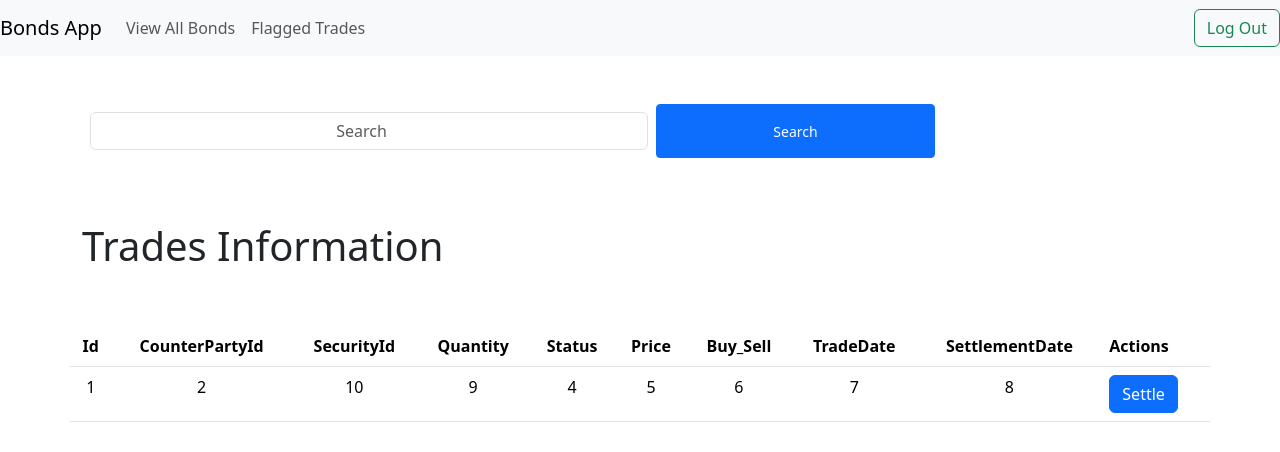
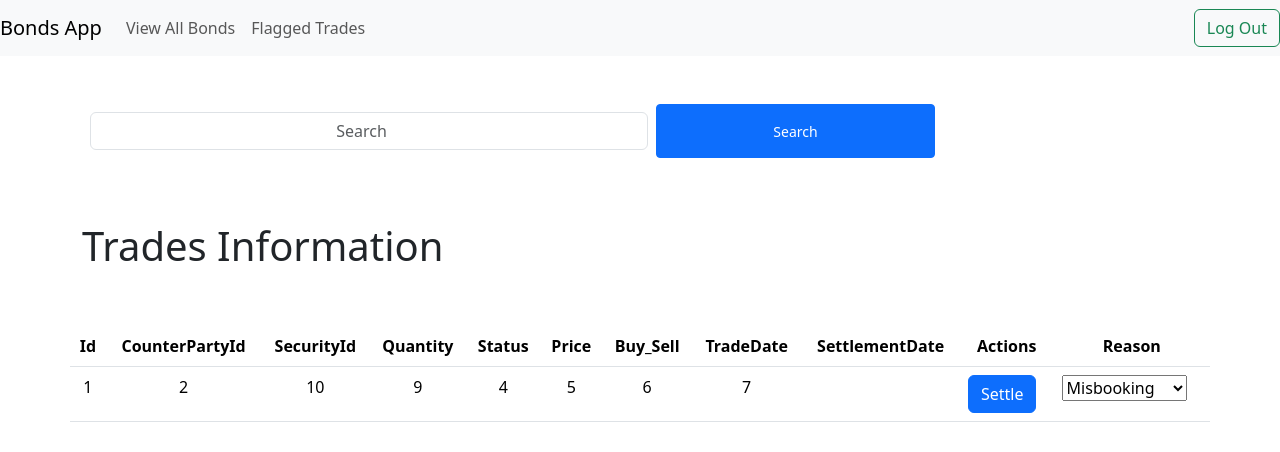
Before and after one commit to Rishab310/Group26-CC, a React (Create React App) app in the folder bonds-frontend/: page /managerDashboard in a window 1280 px wide. Both pictures are taken after a click on the button "Button 1". Shown: the top 452 px of the page. Built offline with nearby package versions, Linux system fonts and the light colour scheme.

Commit message:
Added trades info
Added trades info

```diff
--- a/bonds-frontend/src/components/AdminDashboard/AdminDashboard.jsx
+++ b/bonds-frontend/src/components/AdminDashboard/AdminDashboard.jsx
@@ -35,6 +35,9 @@ export const AdminDashboard = () => {
 
 
   const [view, setView] = useState(false);
+  const role={
+    isAdmin:true
+  }
 
   return (
     <div>
@@ -61,7 +64,7 @@ export const AdminDashboard = () => {
         </div>
       </div>}
 
-      {view && <Tables />}
+      {view && <Tables role={role} />}
 
       <div className="container"></div>
     </div>
--- a/bonds-frontend/src/components/ManagerDashboard/ManagerDashboard.jsx
+++ b/bonds-frontend/src/components/ManagerDashboard/ManagerDashboard.jsx
@@ -63,7 +63,9 @@ export const ManagerDashboard = () => {
   ];
 
   const [view, setView] = useState(false);
-
+  const role={
+    isAdmin:false
+  }
   return (
     <div>
       <Navbar/>
@@ -89,7 +91,7 @@ export const ManagerDashboard = () => {
         </div>
       </div>}
 
-      {view && <Tables />}
+      {view && <Tables role={role}/>}
 
       <div className="container"></div>
     </div>
--- a/bonds-frontend/src/components/tables/TableRow.jsx
+++ b/bonds-frontend/src/components/tables/TableRow.jsx
@@ -1,7 +1,6 @@
 import React from 'react'
 
 function TableRow(props) {
-
 
   return (
 
@@ -16,8 +15,14 @@ function TableRow(props) {
     <td scope="col"style={{textAlign:'center'}}>{props.trade.buy_sell}</td>
     <td scope="col"style={{textAlign:'center'}}>{props.trade.tradeDate}</td>
     <td scope="col"style={{textAlign:'center'}}>{props.trade.settlementDate}</td>
-    <td><button class="btn btn-primary">Settle</button></td>
-
+    <td><button class="btn btn-primary" disabled={props.role.isAdmin || props.trade.settlementDate!=null}>Settle</button></td>
+    <td>
+      <select name="reason" id="" disabled={props.role.isAdmin || props.trade.settlementDate!=null}>
+        <option value="Misbooking">Misbooking</option>
+        <option value="Systemfailure">Systemfailure</option>
+        <option value="Tradefail">Tradefail</option>
+      </select>
+    </td>
 
   </tr>
 
--- a/bonds-frontend/src/components/tables/Tables.jsx
+++ b/bonds-frontend/src/components/tables/Tables.jsx
@@ -1,7 +1,7 @@
 import React from 'react'
 import TableRow from './TableRow'
 
-function Tables() {
+function Tables(props) {
   const trade={
     _id:"1",
     counterpartyId:"2",
@@ -10,7 +10,7 @@ function Tables() {
     price:"5",
     buy_sell:"6",
     tradeDate:"7",
-    settlementDate:"8",
+    settlementDate:null,
     quantity:"9",
     securityId:"10",
     reason:"11",
@@ -39,11 +39,12 @@ function Tables() {
       <th scope="col" style={{textAlign:'center'}}>Buy_Sell</th>
       <th scope="col" style={{textAlign:'center'}}>TradeDate</th>
       <th scope="col" style={{textAlign:'center'}}>SettlementDate</th>
-      <th scope="col">Actions</th>
-    </tr>
+      <th scope="col" style={{textAlign:'center'}}>Actions</th>
+      <th scope="col" style={{textAlign:'center'}}>Reason</th>
+      </tr>
   </thead>
   <tbody>
-    <TableRow trade={trade}/>
+    <TableRow trade={trade} role={props.role}/>
     {/* <TableRow/>
     <TableRow/> */}
   </tbody>
```
